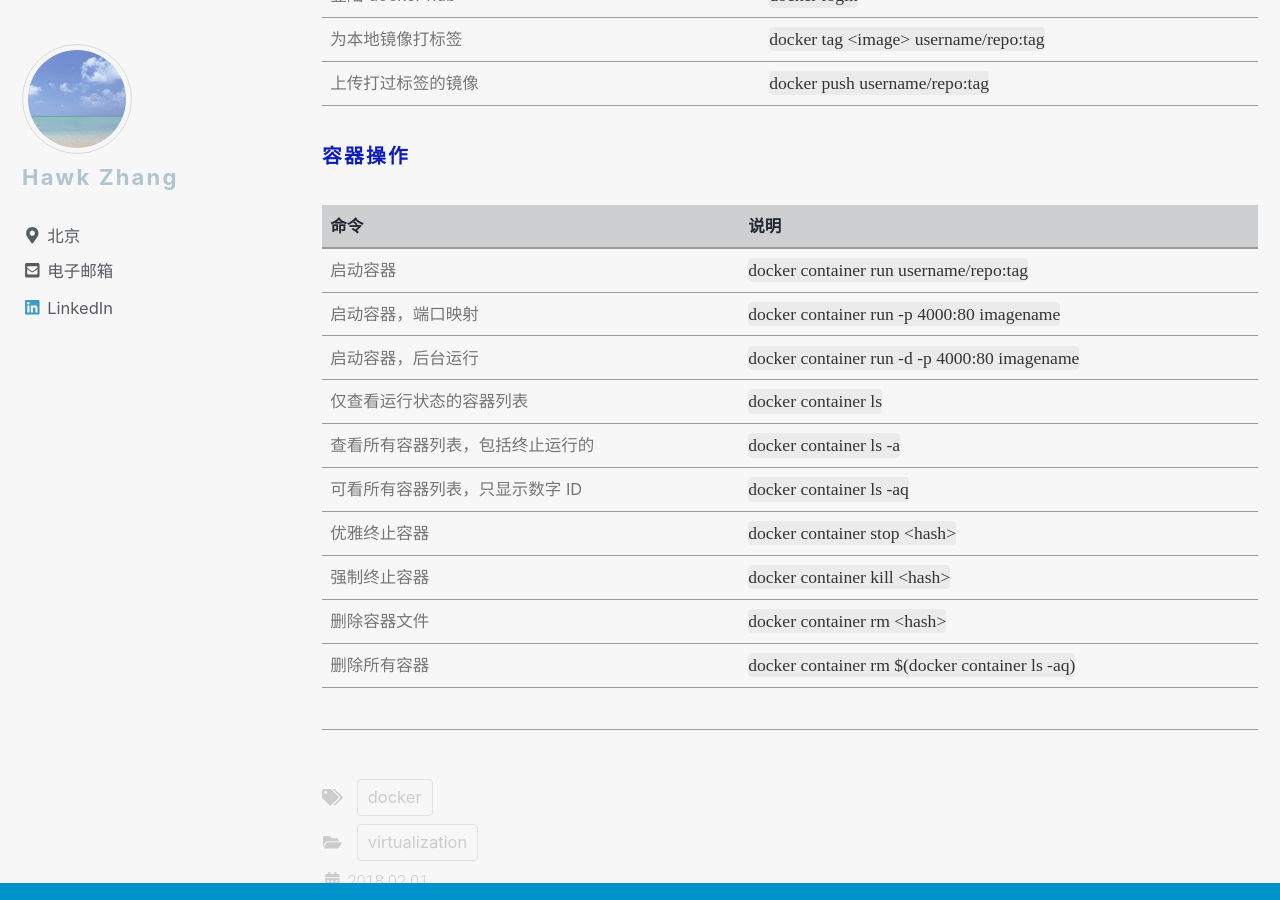
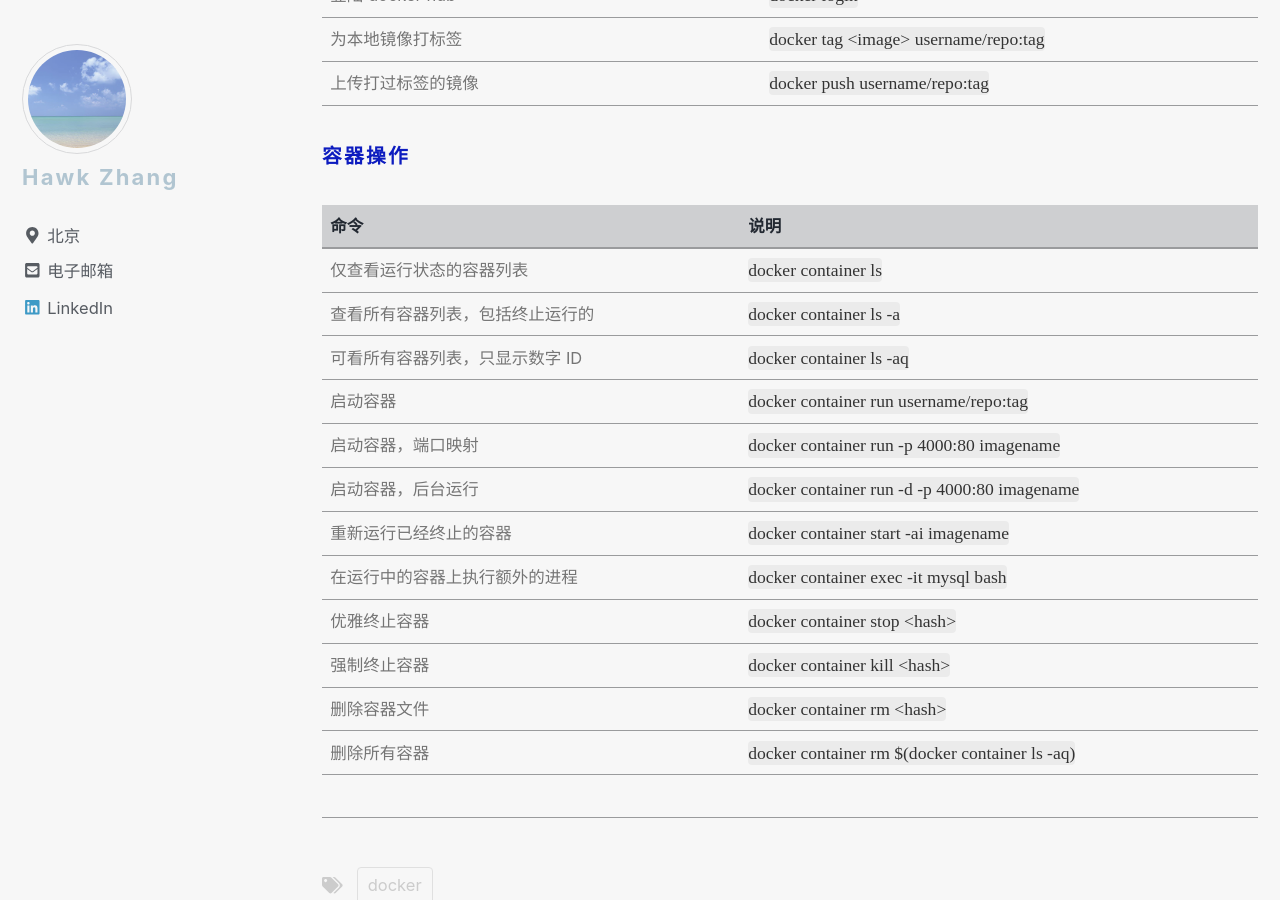
Before and after one commit to narru888/linotes_note, a Jekyll site: the page built from _posts/docker/2018-02-01-docker.basic.md, in a window 1280 px wide and 900 px high, scrolled down 14070 px. Built offline with Jekyll 4.4.1, drawn with Linux system fonts in a browser that asks for light colours; nearby versions of some CDN libraries; a script that is not in the unit is left out.

Commit message:
update on 2018-09-29 10:20:01 CST

```diff
--- a/_posts/docker/2018-02-01-docker.basic.md
+++ b/_posts/docker/2018-02-01-docker.basic.md
@@ -491,12 +491,14 @@ $ docker image push [username]/[repository]:[tag]
 
 命令 | 说明
 --- | ---
+仅查看运行状态的容器列表  |  `docker container ls`
+查看所有容器列表，包括终止运行的  |  `docker container ls -a`
+可看所有容器列表，只显示数字 ID  |  `docker container ls -aq`
 启动容器  |  `docker container run username/repo:tag`
 启动容器，端口映射  |  `docker container run -p 4000:80 imagename`
 启动容器，后台运行  |  `docker container run -d -p 4000:80 imagename`
-仅查看运行状态的容器列表  |  `docker container ls`
-查看所有容器列表，包括终止运行的  |  `docker container ls -a`
-可看所有容器列表，只显示数字 ID  |  `docker container ls -aq`
+重新运行已经终止的容器  |  `docker container start -ai imagename`
+在运行中的容器上执行额外的进程 | `docker container exec -it mysql bash`
 优雅终止容器  |  `docker container stop <hash>`
 强制终止容器  |  `docker container kill <hash>`
 删除容器文件  |  `docker container rm <hash>`
```
